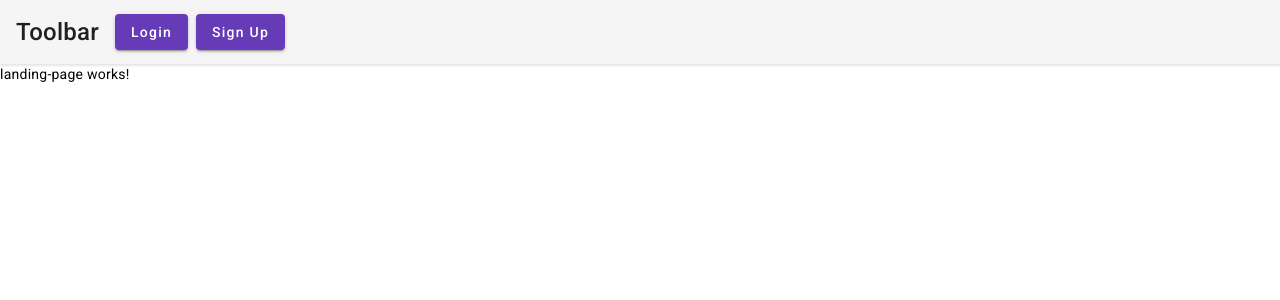
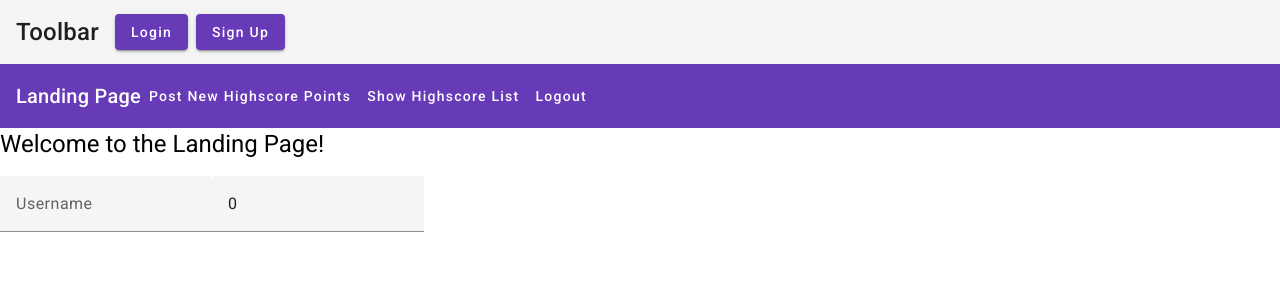
Before and after one commit to gregory567/WEB_FRAMEWORKS_PROJECT, an Angular app: page /landing-page in a window 1280 px wide. Shown: the top 300 px of the page. Built offline with nearby package versions, Linux system fonts and the light colour scheme.

Commit message:
auth token is given at login and not signup anymore & landing page functions added & highscores are displayed on a separate page

```diff
--- a/src/app/highscores/highscores.component.html
+++ b/src/app/highscores/highscores.component.html
@@ -1 +1,10 @@
-<p>highscores works!</p>
+
+<h1>Highscores</h1>
+
+<ul *ngIf="highscores">
+  <li *ngFor="let score of highscores">
+    {{ score.username }}: {{ score.score }}
+  </li>
+</ul>
+
+<p *ngIf="!highscores">Loading highscores...</p>
--- a/src/app/highscores/highscores.component.ts
+++ b/src/app/highscores/highscores.component.ts
@@ -1,10 +1,21 @@
 import { Component } from '@angular/core';
+import { ActivatedRoute } from '@angular/router';
 
 @Component({
   selector: 'app-highscores',
   templateUrl: './highscores.component.html',
   styleUrls: ['./highscores.component.css']
 })
+
 export class HighscoresComponent {
+  highscores: any[] | null = null;
 
+  constructor(private route: ActivatedRoute) { }
+
+  ngOnInit() {
+    // Access the highscores passed from the landing page
+    this.highscores = this.route.snapshot.data['highscores'];
+    console.log('Highscore list:', this.highscores);
+    // Display the highscore list in the highscores component
+  }
 }
--- a/src/app/landing-page/landing-page.component.html
+++ b/src/app/landing-page/landing-page.component.html
@@ -1 +1,22 @@
-<p>landing-page works!</p>
+
+<mat-toolbar color="primary">
+    <span>Landing Page</span>
+    <span class="spacer"></span>
+    <button mat-button (click)="postHighscore()">Post New Highscore Points</button>
+    <button mat-button (click)="requestHighscoreList()">Show Highscore List</button>
+    <button mat-button (click)="logout()">Logout</button>
+</mat-toolbar>
+
+<div class="landing-content">
+    <h1>Welcome to the Landing Page!</h1>
+
+    <div class="input-container">
+        <mat-form-field>
+            <input matInput placeholder="Username" [(ngModel)]="username">
+        </mat-form-field>
+
+        <mat-form-field>
+            <input matInput placeholder="New Highscore" [(ngModel)]="newHighscore">
+        </mat-form-field>
+    </div>
+</div>
--- a/src/app/landing-page/landing-page.component.ts
+++ b/src/app/landing-page/landing-page.component.ts
@@ -1,10 +1,80 @@
 import { Component } from '@angular/core';
+import { Router } from '@angular/router';
+import { HttpClient, HttpHeaders } from '@angular/common/http';
+import { HighscoresComponent } from '../highscores/highscores.component';
 
 @Component({
   selector: 'app-landing-page',
   templateUrl: './landing-page.component.html',
   styleUrls: ['./landing-page.component.css']
 })
+
 export class LandingPageComponent {
+  username: string = '';
+  newHighscore: number = 0;
 
+  constructor(private router: Router, private http: HttpClient) { }
+
+  postHighscore() {
+    const highscoreData = {
+      username: this.username,
+      score: this.newHighscore
+    };
+
+    const headers = new HttpHeaders({
+      'Content-Type': 'application/json',
+      'Authorization': 'Bearer ' + localStorage.getItem('authToken') // Retrieve token from local storage
+    });
+
+    this.http.post('http://localhost:3000/highscores', highscoreData, { headers: headers })
+      .subscribe({
+        next: () => {
+          // Handle success response
+          console.log('Highscore submitted successfully.');
+        },
+        error: (err) => {
+          // Handle error response
+          console.error('Error submitting highscore:', err);
+        }
+      });
+  }
+
+  requestHighscoreList() {
+    const headers = new HttpHeaders({
+      'Authorization': 'Bearer ' + localStorage.getItem('authToken') // Retrieve token from local storage
+    });
+
+    this.http.get('http://localhost:3000/highscores', { headers: headers })
+    .subscribe({
+      next: (highscores) => {
+        // Handle success response
+        console.log('Highscore list:', highscores);
+        // Redirect to highscores page and pass the highscore list as a parameter
+        this.router.navigate(['/highscores'], { state: { data: { highscores: highscores } } });
+      },
+      error: (err) => {
+        // Handle error response
+        console.error('Error retrieving highscores:', err);
+      }
+    });
+  }
+
+  logout() {
+    const headers = new HttpHeaders({
+      'Authorization': 'Bearer ' + localStorage.getItem('authToken') // Retrieve token from local storage
+    });
+
+    this.http.post('http://localhost:3000/logout', null, { headers: headers })
+      .subscribe({
+        next: () => {
+          // Handle success response
+          console.log('Logged out successfully.');
+          // Redirect to the login page or perform any required cleanup
+        },
+        error: (err) => {
+          // Handle error response
+          console.error('Error logging out:', err);
+        }
+      });
+  }
 }
--- a/src/app/login/login.component.ts
+++ b/src/app/login/login.component.ts
@@ -85,13 +85,16 @@ export class LoginComponent {
       };
 
       this.http
-      .post<{ message: string }>("http://localhost:3000/login", loginData, this.httpOptions)
+      .post<{ message: string, authToken: string }>("http://localhost:3000/login", loginData, this.httpOptions)
       .subscribe({
         next: (responseData) => {
           this.loginSuccessful = true;
           this.loginFailed = false;
           this.loginErrorMessage = '';
           console.log(responseData.message);
+
+          // Save the auth token in local storage or a secure location
+          localStorage.setItem('authToken', responseData.authToken);
 
           // Redirect to landing page upon successful login
           this.router.navigate(['/landing-page']);
--- a/src/app/signup/signup.component.ts
+++ b/src/app/signup/signup.component.ts
@@ -122,14 +122,12 @@ export class SignupComponent {
       };
 
       this.http
-      .post<{ message: string, authToken: string }>('http://localhost:3000/signup', signupData, this.httpOptions)
+      .post<{ message: string }>('http://localhost:3000/signup', signupData, this.httpOptions)
       .subscribe({
         next: (responseData) => {
           this.signupSuccessful = true;
           this.signupErrorMessage = '';
           console.log(responseData.message);
-          // Save the auth token in local storage or a secure location
-          localStorage.setItem('authToken', responseData.authToken);
         },
         error: (err) => {
           this.signupSuccessful = false;
```
Also changed, not shown: 1 other file (tests, documents, lock files or other folders).
